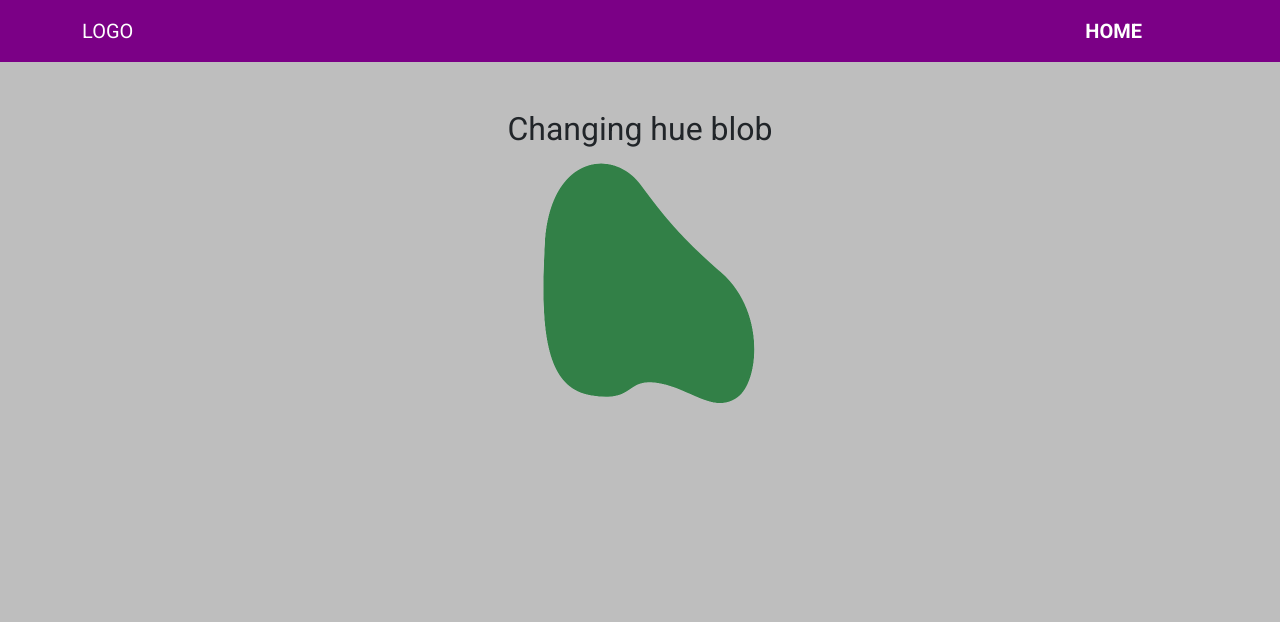
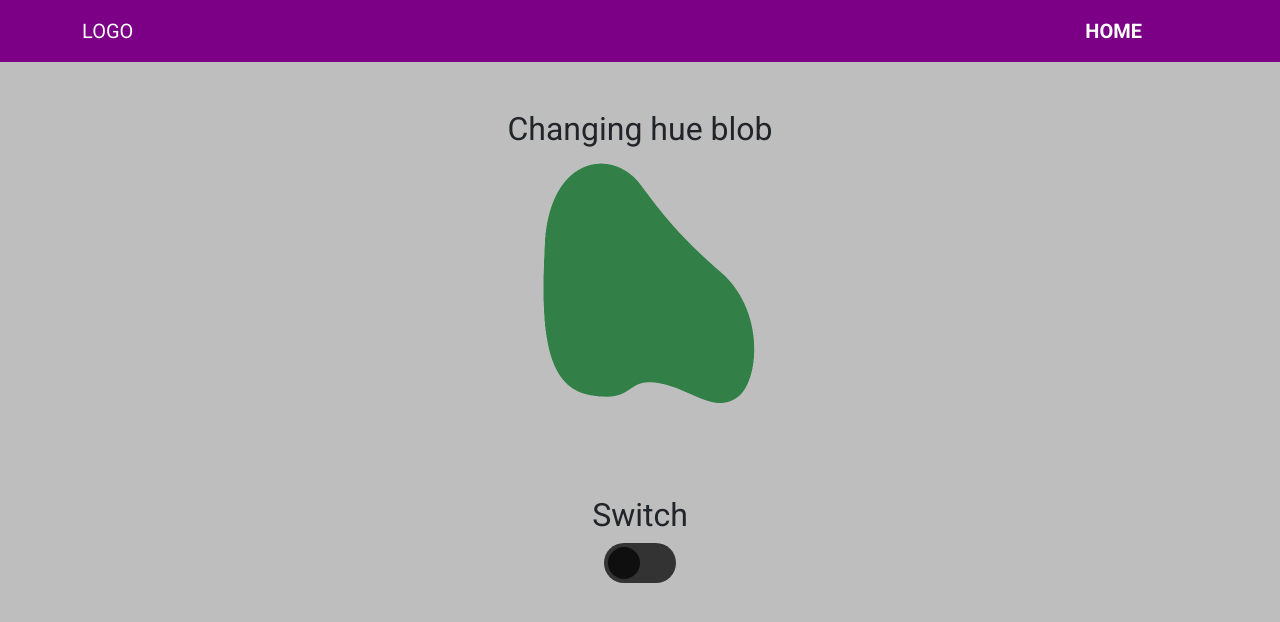
Before and after one commit to Keinna/html-css-js-nice-to-have, a website: page index.html in a window 1280 px wide. Drawn offline with Linux system fonts and the light colour scheme.

Commit message:
added switch

```diff
--- a/index.html
+++ b/index.html
@@ -45,7 +45,7 @@
         </div>
     </nav>
 
-    <section class="pt-5">
+    <section class="mt-5">
         <div class="container">
             <div class="row g-3 justify-content-center align-items center">
                 <div class="col">
@@ -56,6 +56,20 @@
         </div>
     </section>
 
+    <section class="mt-5">
+        <div class="container">
+            <div class="row g-3 justify-content-center align-items center">
+                <div class="col">
+                    <h2 class="text-center">Switch</h2>
+                    <input type="checkbox" id="switch">
+                    <label for="switch">
+                        <div class="handle"></div>
+                    </label>
+                </div>
+            </div>
+        </div>
+    </section>
+
     <script src="/js/bootstrap.bundle.js"></script>
 </body>
 
--- a/scss/components/_base.scss
+++ b/scss/components/_base.scss
@@ -4,13 +4,15 @@
   box-sizing: border-box;
 }
 
+body {
+  background-color: rgb(190, 190, 190);
+}
 a {
   text-decoration: none;
 }
 
 section {
-  height: 100vh;
-  background-color: rgb(190, 190, 190);
+  margin: 90px 0;
 }
 
 .center {
--- a/scss/components/_buttons.scss
+++ b/scss/components/_buttons.scss
@@ -19,3 +19,38 @@
     padding: 0.3rem 0.5rem;
   }
 }
+
+input {
+  position: absolute;
+  transform: scale(0);
+}
+
+label {
+  width: 72px;
+  height: 40px;
+  padding: 4px;
+  border-radius: 20px;
+  background: #333;
+}
+
+//The ~ combinator selects siblings. This means that the second element follows the first (though not necessarily immediately), and both share the same parent. Syntax: A ~ B Example: p ~ span will match all <span> elements that follow a <p>, immediately or not.
+
+input:checked ~ label {
+  background: rgb(6, 105, 6);
+}
+
+input:checked ~ label .handle {
+  transform: translateX(32px);
+}
+
+label,
+.handle {
+  transition: transform 0.4s;
+}
+
+.handle {
+  width: 32px;
+  height: 32px;
+  border-radius: inherit;
+  background: #100f10;
+}
```
Also changed, not shown: css/styles.min.css, 1 other file.
